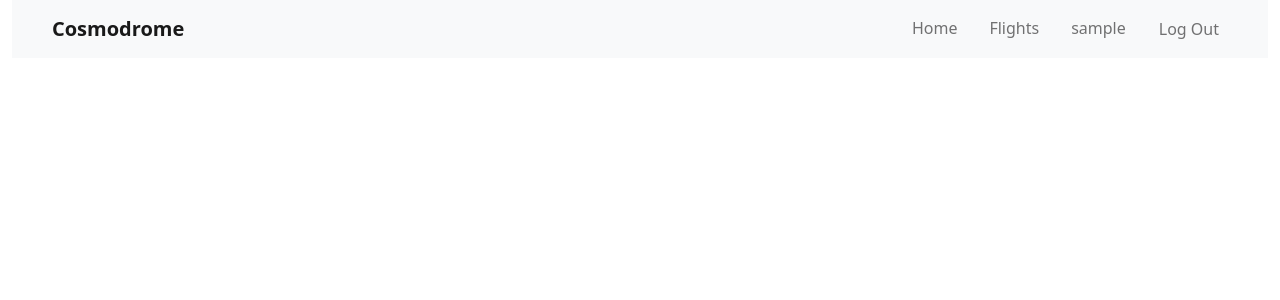
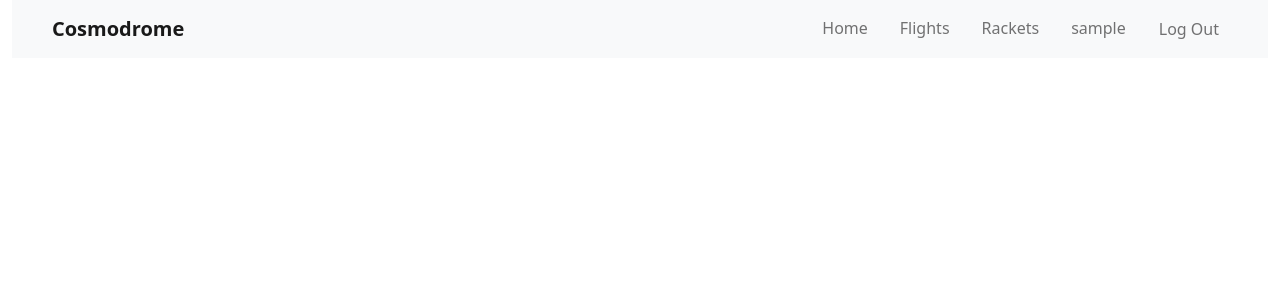
Before and after one commit to Timur5050/cosmodrome, a Django app: page / in a window 1280 px wide. Shown: the top 300 px of the page. Run offline with Django 5.2, Linux system fonts and the light colour scheme; the visitor is signed in with stand-in values (Sample User, id 1).

Commit message:
updated sidebar with correct links

```diff
--- a/templates/includes/sidebar.html
+++ b/templates/includes/sidebar.html
@@ -37,22 +37,25 @@
           <li class="nav-item">
             <a class="nav-link" href="#">Flights</a>
           </li>
+          <li class="nav-item">
+            <a class="nav-link" href="{% url 'hangar:racket-list' %}">Rackets</a>
+          </li>
           {% if user.is_authenticated %}
           <li class="nav-item">
             <a class="nav-link" href="#">{{ user.username }}</a>
           </li>
           <li class="nav-item">
-            <form action="#" method="post" class="d-inline">
+            <form action="{% url 'logout' %}" method="post" class="d-inline">
               {% csrf_token %}
               <button type="submit" class="btn btn-link nav-link">Log Out</button>
             </form>
           </li>
           {% else %}
           <li class="nav-item">
-            <a class="nav-link" href="#">Registration</a>
+            <a class="nav-link" href="{% url 'hangar:registration' %}">Registration</a>
           </li>
           <li class="nav-item">
-            <a class="nav-link" href="#">Login</a>
+            <a class="nav-link" href="{% url 'login' %}">Login</a>
           </li>
           {% endif %}
           <!-- Add more items here -->
```
